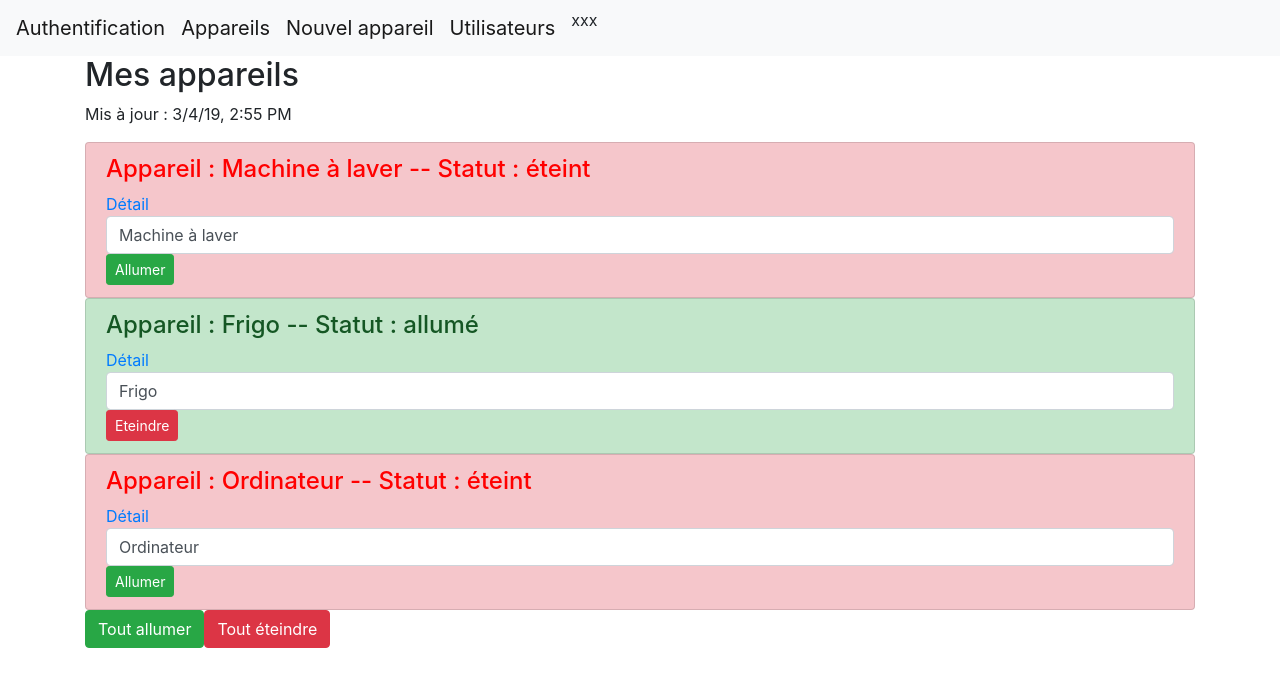
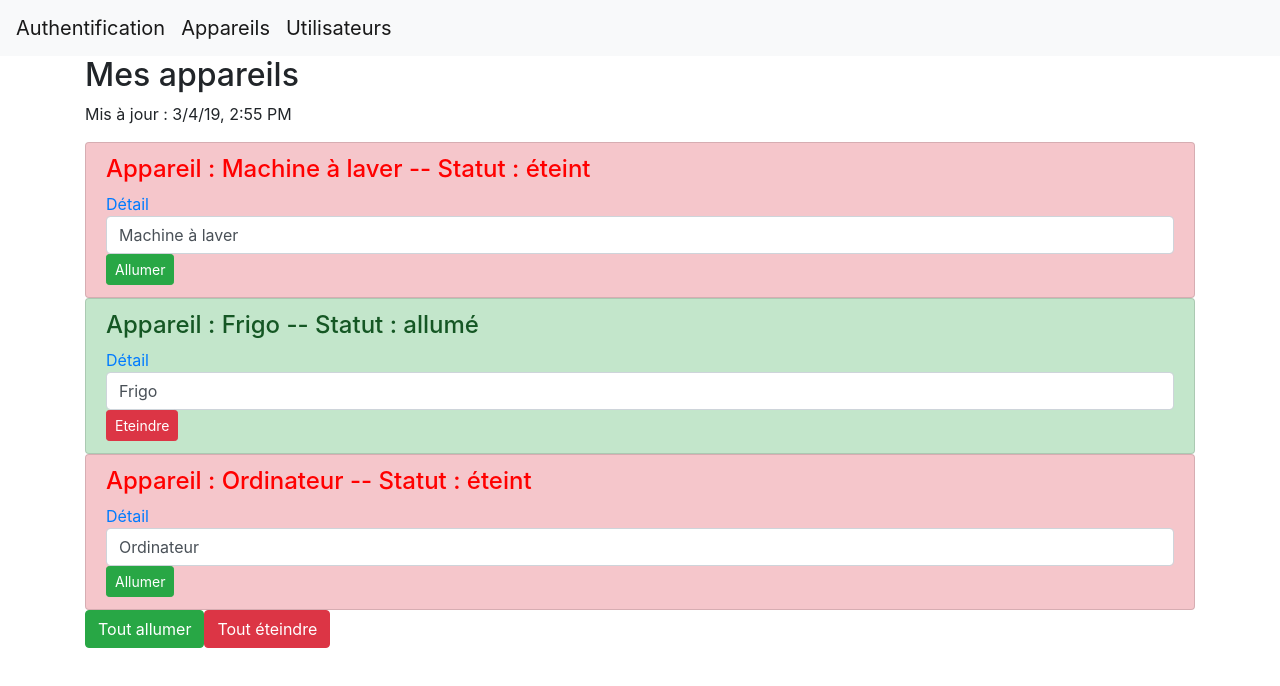
Before and after one commit to ChaimaBenYounes/OC-project-Angular, an Angular app: page / in a window 1280 px wide. Shown: the top 686 px of the page. Built offline with nearby package versions, Linux system fonts and the light colour scheme.

Commit message:
[refacto] the end of cours OC

```diff
--- a/src/app/app.component.html
+++ b/src/app/app.component.html
@@ -7,15 +7,9 @@
         <a class="navbar-brand" routerLink="appareils">Appareils</a>
       </li>
       <li routerLinkActive="active">
-        <a class="navbar-brand" routerLink="edit">Nouvel appareil</a>
-      </li>
-      <li routerLinkActive="active">
         <a class="navbar-brand" routerLink="users">Utilisateurs</a>
       </li>
   </ul>
-  <div class="navbar-right">
-    <p>xxx</p>
-  </div>
 </nav>
 <div class="container">
   <div class="col-xs-12">
```
